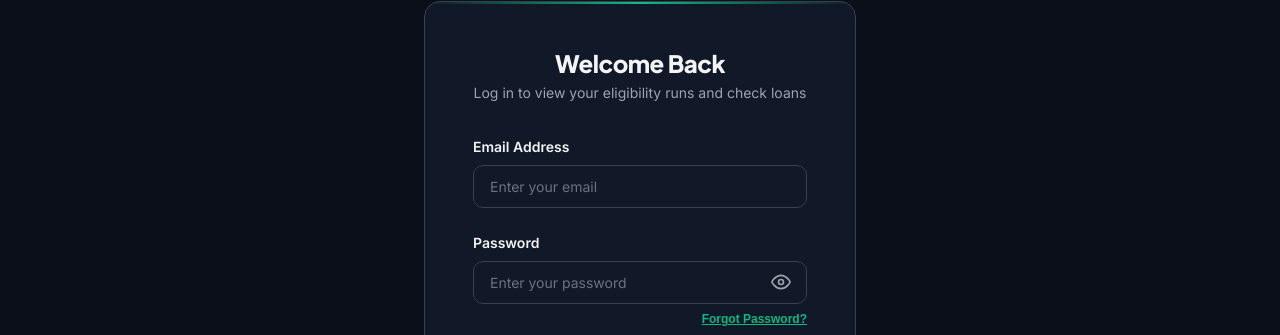
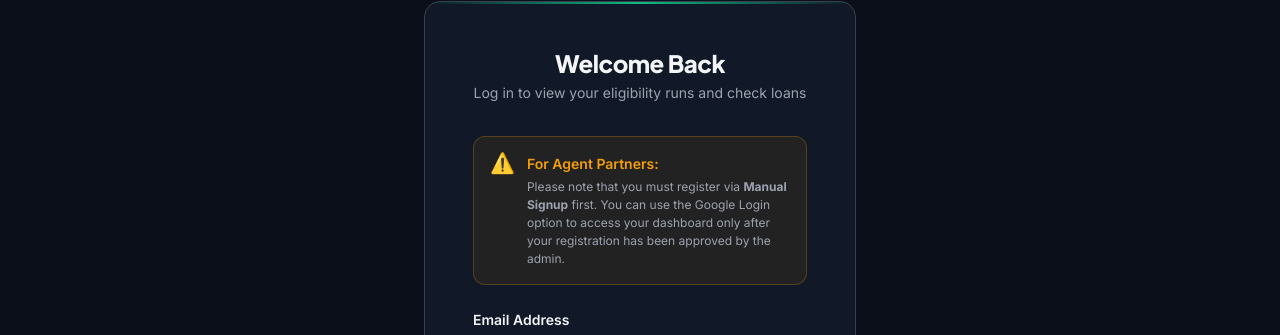
Before and after one commit to utkrashtkumar/loan-eligibility-calculator, a Next.js app: page /login in a window 1280 px wide. Shown: the part 119-454 px from the top of the page. Built offline with nearby package versions, Linux system fonts and the light colour scheme; no server answers; the database is empty.

Commit message:
feat: add warning banner for agent partners to use manual registration on login page

```diff
--- a/src/app/login/page.js
+++ b/src/app/login/page.js
@@ -186,6 +186,27 @@ function LoginContent() {
       <h2 className="form-step-title">Welcome Back</h2>
       <p className="form-step-subtitle">Log in to view your eligibility runs and check loans</p>
 
+      {/* Agent Sign-up Warning Notice */}
+      <div style={{
+        background: 'rgba(245, 158, 11, 0.08)',
+        border: '1px solid rgba(245, 158, 11, 0.25)',
+        borderRadius: '12px',
+        padding: '16px',
+        textAlign: 'left',
+        margin: '20px 0 10px',
+        display: 'flex',
+        gap: '12px',
+        alignItems: 'flex-start'
+      }}>
+        <span style={{ fontSize: '20px', color: '#f59e0b', lineHeight: '1' }}>⚠️</span>
+        <div>
+          <div style={{ fontWeight: 600, color: '#f59e0b', fontSize: 'var(--text-sm)' }}>For Agent Partners:</div>
+          <p style={{ margin: '4px 0 0 0', fontSize: 'var(--text-xs)', color: 'var(--color-text-secondary)', lineHeight: '1.5' }}>
+            Please note that you must register via <strong>Manual Signup</strong> first. You can use the Google Login option to access your dashboard only after your registration has been approved by the admin.
+          </p>
+        </div>
+      </div>
+
       {error && (
         <div style={{
           padding: '12px 16px',
```
